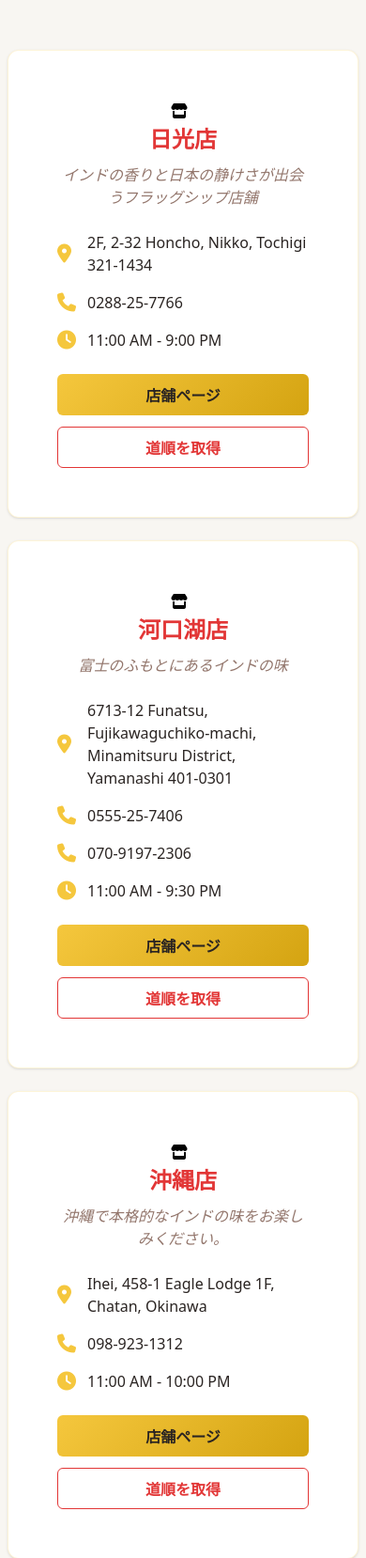
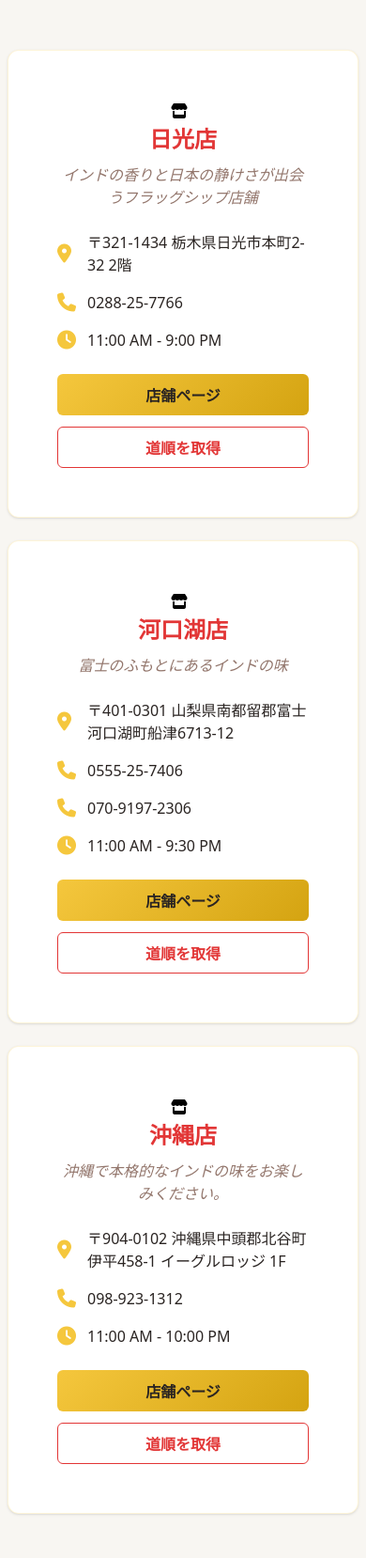
Before and after one commit to aakashmehra/taj-homepage, a Flask app: page / in a window 390 px wide. Shown: the part 877-2535 px from the top of the page at 94% size. Run offline with Flask 3, Linux system fonts and the light colour scheme.

Commit message:
Fix Address & Phone Number

```diff
--- a/templates/index.html
+++ b/templates/index.html
@@ -88,7 +88,15 @@
                         <div class="location-details">
                             <div class="location-detail">
                                 <i class="fas fa-map-marker-alt location-icon"></i>
-                                <span class="location-text">2F, 2-32 Honcho, Nikko, Tochigi 321-1434</span>
+                                <span class="location-text">
+                                    {% if lang == 'jp' %}
+                                    〒321-1434
+                                    栃木県日光市本町2-32 2階
+                                    {% else %}
+                                    〒321-1434
+                                    Tochigi-ken, Nikko-shi, Honcho 2-32, 2F
+                                    {% endif %}
+                                </span>
                             </div>
                             <div class="location-detail">
                                 <i class="fas fa-phone location-icon"></i>
@@ -136,7 +144,15 @@
                         <div class="location-details">
                             <div class="location-detail">
                                 <i class="fas fa-map-marker-alt location-icon"></i>
-                                <span class="location-text">6713-12 Funatsu, Fujikawaguchiko-machi, Minamitsuru District, Yamanashi 401-0301</span>
+                                <span class="location-text">
+                                    {% if lang == 'jp' %}
+                                        〒401-0301
+                                        山梨県南都留郡富士河口湖町船津6713-12
+                                    {% else %}
+                                    〒401-0301
+                                    Yamanashi-ken, Minamitsuru-gun, Fujikawaguchiko-machi, Funatsu 6713-12
+                                    {% endif %}
+                                </span>
                             </div>
                             <div class="location-detail">
                                 <i class="fas fa-phone location-icon"></i>
@@ -190,7 +206,15 @@
                         <div class="location-details">
                             <div class="location-detail">
                                 <i class="fas fa-map-marker-alt location-icon"></i>
-                                <span class="location-text">Ihei, 458-1 Eagle Lodge 1F, Chatan, Okinawa</span>
+                                <span class="location-text">
+                                    {% if lang == 'jp' %}
+                                        〒904-0102
+                                        沖縄県中頭郡北谷町伊平458-1 イーグルロッジ 1F
+                                    {% else %}
+                                    〒904-0102
+                                    Okinawa-ken, Nakagami-gun, Chatan-cho, Ihei, 458-1 Eagle Lodge 1F
+                                    {% endif %}
+                                </span>
                             </div>
                             <div class="location-detail">
                                 <i class="fas fa-phone location-icon"></i>
--- a/templates/main-contact.html
+++ b/templates/main-contact.html
@@ -545,7 +545,7 @@
                 </p>
                 <p>
                     <i class="fas fa-phone"></i>
-                    <a href="tel:098-923-1312">098-923-1312</a>
+                    <a href="tel:+81-98-923-1312">098-923-1312</a>
                 </p>
                 <p>
                     <i class="fas fa-clock"></i>
@@ -580,7 +580,7 @@
                 </p>
                 <p>
                     <i class="fas fa-phone"></i>
-                    <a href="tel:0288-25-7766">0288-25-7766</a>
+                    <a href="tel:+81-288-25-7766">0288-25-7766</a>
                 </p>
                 <p>
                     <i class="fas fa-clock"></i>
```
